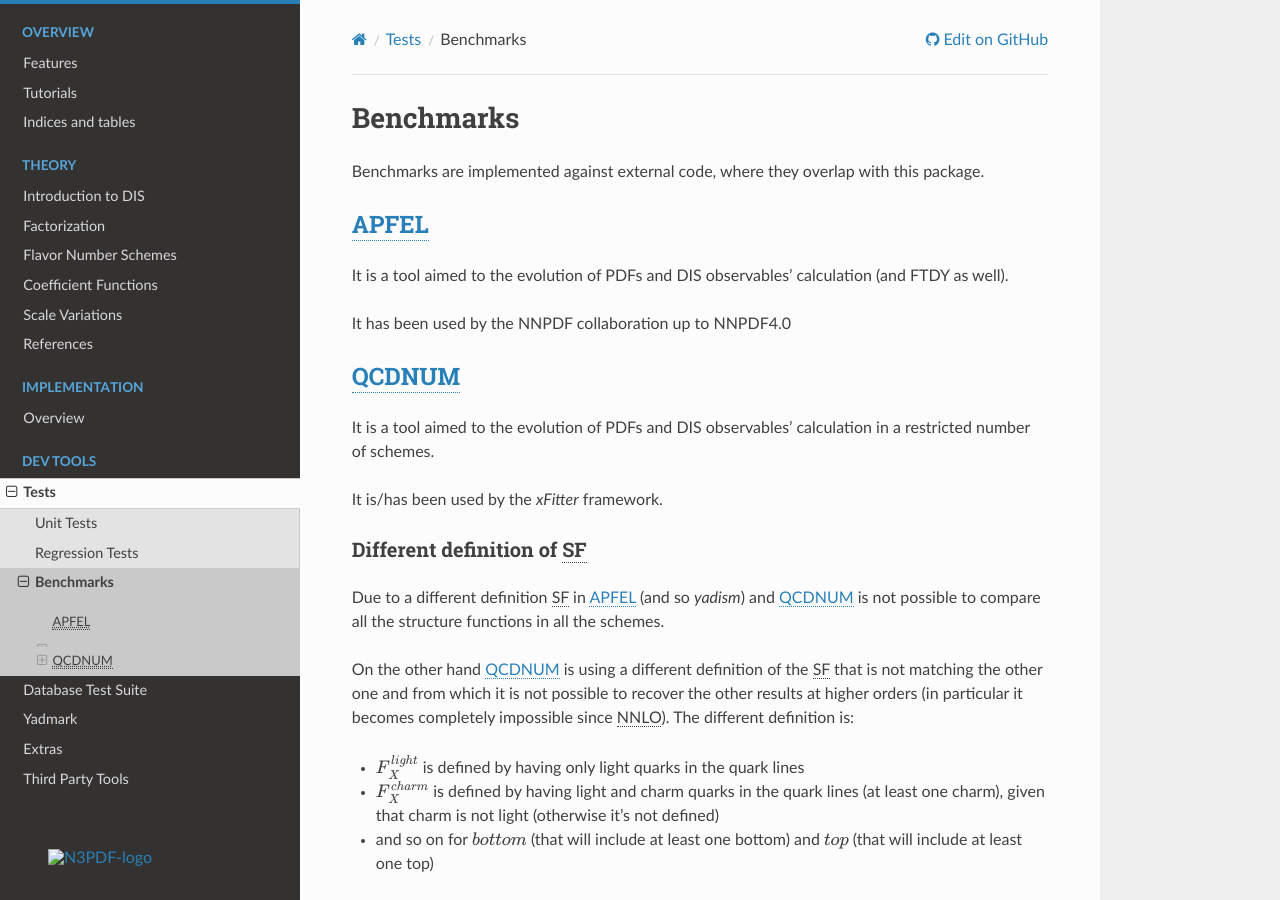
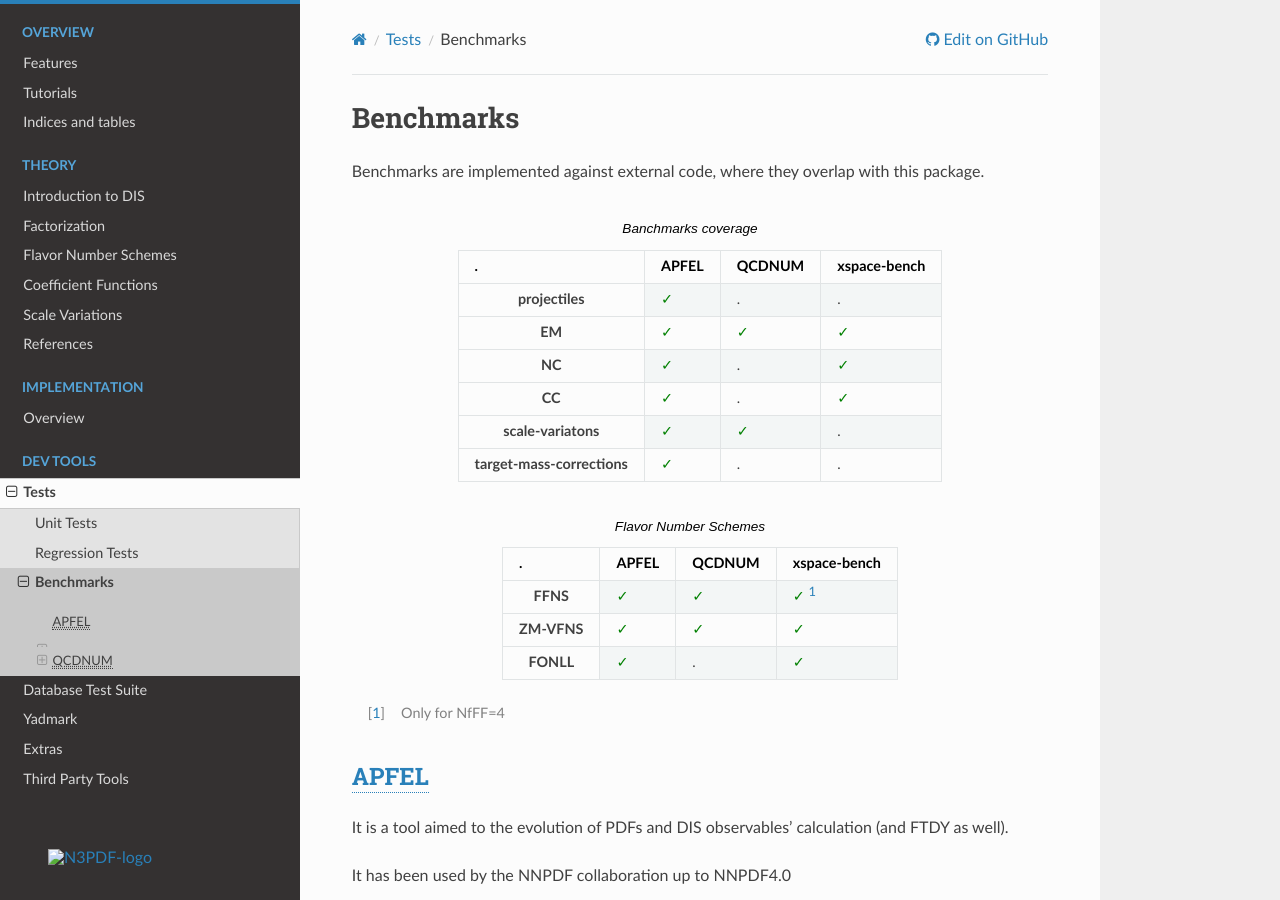
Before and after one commit to NNPDF/yadism, a Sphinx documentation site: the page built from docs/sphinx/source/dev-tools/benchmarks.rst, in a window 1280 px wide and 900 px high. Built offline with Sphinx 7.4.7 and the Read the Docs theme 2.0.0, drawn with Linux system fonts in a browser that asks for light colours; pages that are not in the unit, such as notebooks, are missing from menus; the version number could not be read and is left out.

Commit message:
Add comparison tables for benchmarks in the docs

```diff
--- /dev/null
+++ b/docs/sphinx/source/dev-tools/bench-coverage.csv
@@ -0,0 +1,7 @@
+.                         APFEL                 QCDNUM                  xspace-bench
+projectiles               |T|                   .                       .
+EM                        |T|                   |T|                     |T|
+NC                        |T|                   .                       |T|
+CC                        |T|                   .                       |T|
+scale-variatons           |T|                   |T|                     .
+target-mass-corrections   |T|                   .                       .
--- /dev/null
+++ b/docs/sphinx/source/dev-tools/bench-fns.csv
@@ -0,0 +1,4 @@
+. 	                       APFEL 	             QCDNUM 	               xspace-bench
+FFNS 	                   |T| 	                 |T| 	                   |T| [#f1]_
+ZM-VFNS 	               |T| 	                 |T| 	                   |T|
+FONLL 	                   |T| 	                 .   	                   |T|
--- a/docs/sphinx/source/dev-tools/benchmarks.rst
+++ b/docs/sphinx/source/dev-tools/benchmarks.rst
@@ -4,6 +4,21 @@
 Benchmarks are implemented against external code, where they overlap with this
 package.
 
+.. csv-table:: Banchmarks coverage
+   :file: ./bench-coverage.csv
+   :delim: space
+   :header-rows: 1
+   :stub-columns: 1
+   :align: center
+
+.. csv-table:: Flavor Number Schemes
+   :file: ./bench-fns.csv
+   :delim: tab
+   :header-rows: 1
+   :stub-columns: 1
+   :align: center
+
+.. [#f1] Only for NfFF=4
 
 |APFEL|
 -------
--- a/docs/sphinx/source/shared/abbreviations.rst
+++ b/docs/sphinx/source/shared/abbreviations.rst
@@ -125,3 +125,7 @@
 .. |gh-act| raw:: html
 
    <a href="https://github.com/features/actions">GitHub Actions</a>
+
+.. |T| raw:: html
+
+   <span class="green">✓</span>
```
